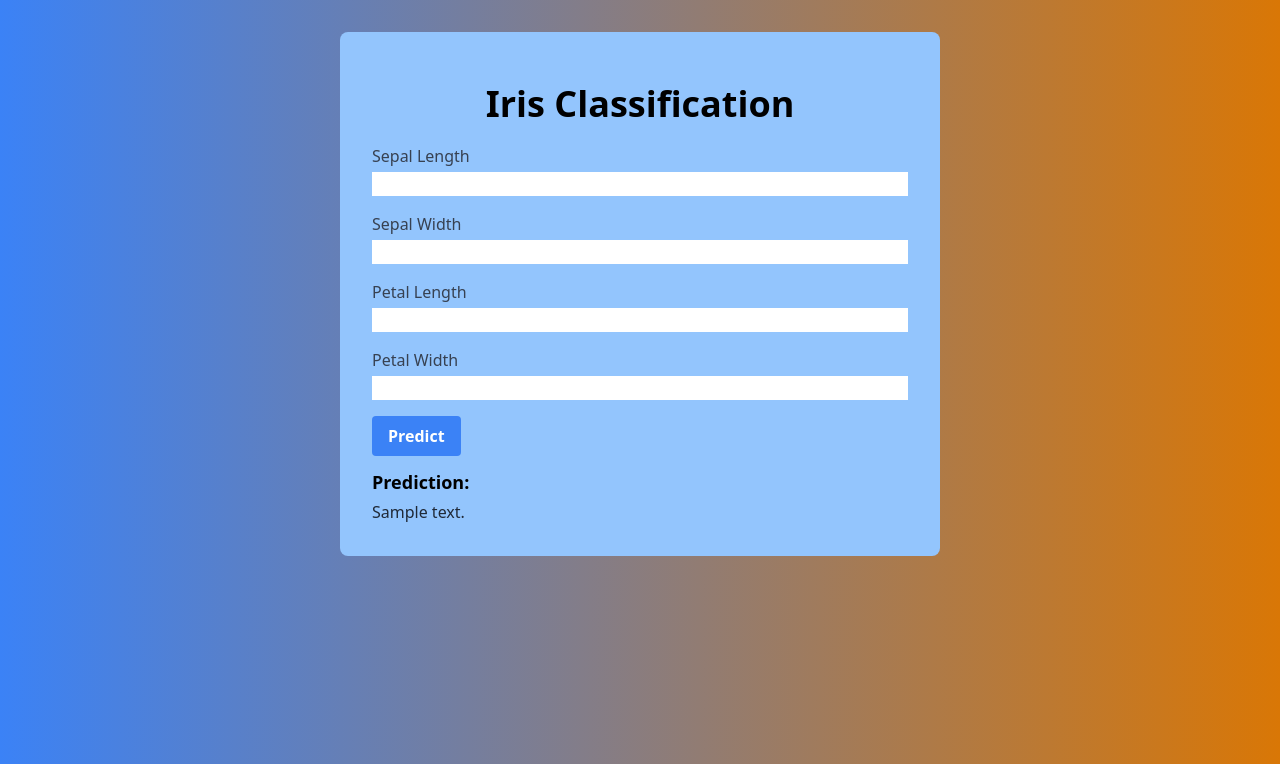
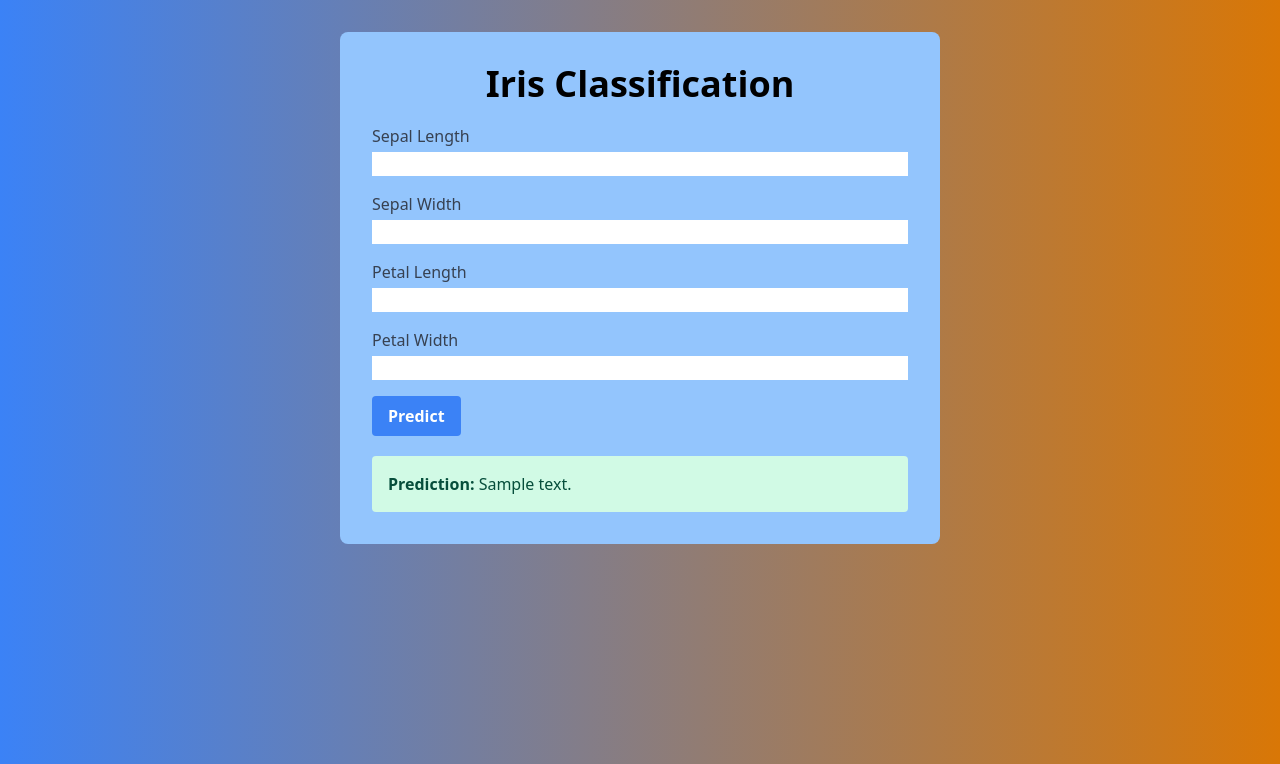
Before and after one commit to mubashir1837/iris_classfication, a Flask app: template templates/index.html in a window 1280 px wide. Shown: the top 764 px of the page. Run offline with Flask 3, Linux system fonts and the light colour scheme; the template is opened without the code that fills it: most values are stand-ins (such as "Sample title", 1, 10 or a date in 2020); parts of the project's set-up code (start-up, migrations or seed data) failed here and were passed over.

Commit message:
Update index.html

```diff
--- a/templates/index.html
+++ b/templates/index.html
@@ -5,9 +5,7 @@
     <title>Iris Classification</title>
     <link href="https://cdn.jsdelivr.net/npm/tailwindcss@2.2.19/dist/tailwind.min.css" rel="stylesheet">
     <style>
-
         .container {
-
             padding: 2rem;
             border-radius: 0.5rem;
             max-width: 600px;
@@ -17,12 +15,14 @@
 </head>
 <body class="bg-gradient-to-r from-blue-500 to-yellow-600">
     <div class="container bg-blue-300 mt-5">
-        <h2 class="text-2xl font-extrabold text-center mt-5 mb-5 text-4xl text-[#1fff]">Iris Classification</h2>
+        <h2 class="text-4xl font-extrabold text-center mb-5 text-[#1fff]">Iris Classification</h2>
+
         {% if error_message %}
         <div class="bg-red-100 text-red-800 p-4 rounded mb-4">
             {{ error_message }}
         </div>
         {% endif %}
+
         <form action="/predict" method="post">
             <div class="mb-4">
                 <label for="sepal_length" class="block text-gray-700">Sepal Length</label>
@@ -42,10 +42,10 @@
             </div>
             <button type="submit" class="bg-blue-500 hover:bg-blue-700 text-white font-bold py-2 px-4 rounded">Predict</button>
         </form>
+
         {% if prediction_text %}
-        <div class="mt-3">
-            <h5 class="text-lg font-bold">Prediction:</h5>
-            <p class="mt-1 text-gray-800">{{ prediction_text }}</p>
+        <div class="mt-5 p-4 bg-green-100 rounded text-green-900">
+            <strong>Prediction:</strong> {{ prediction_text }}
         </div>
         {% endif %}
     </div>
```
